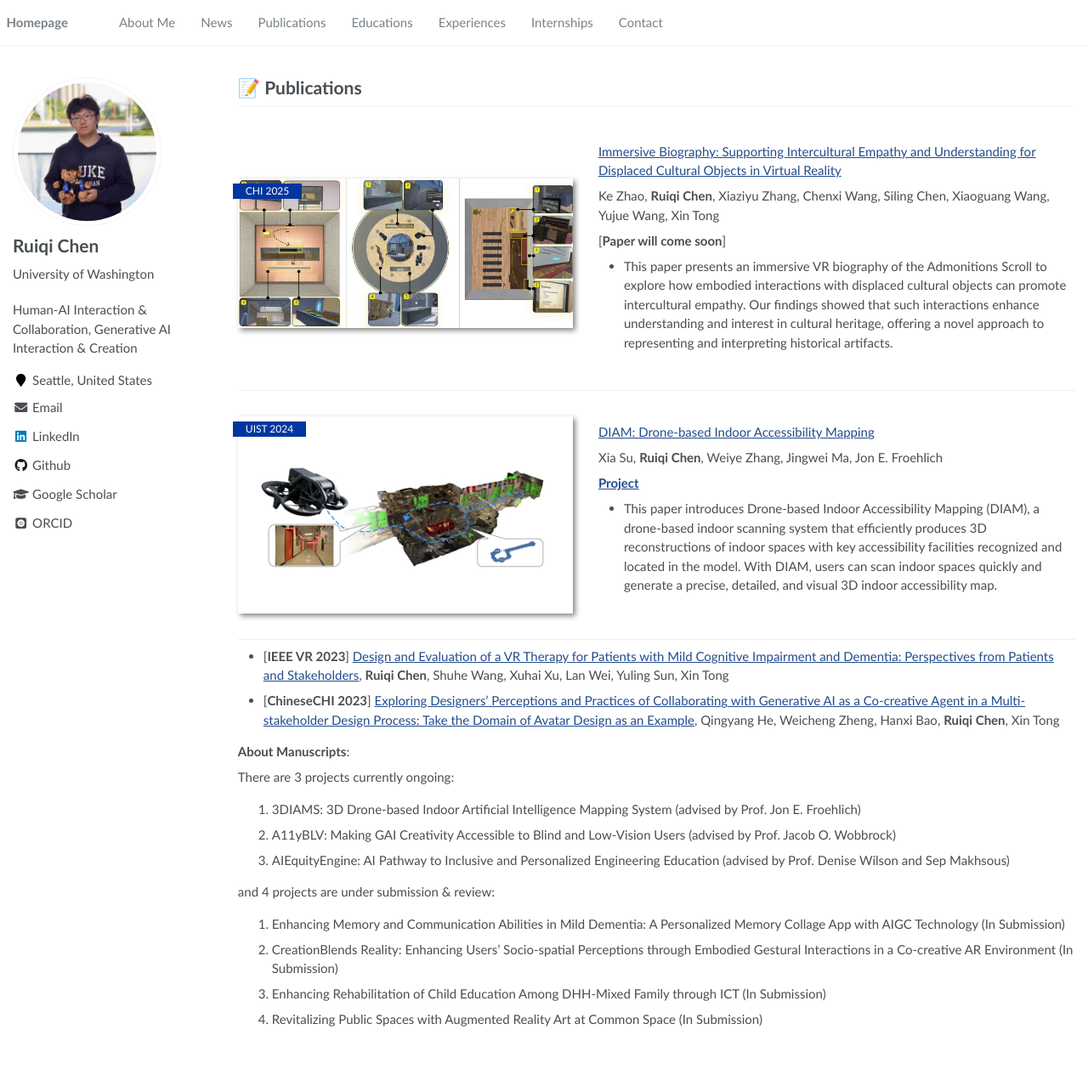
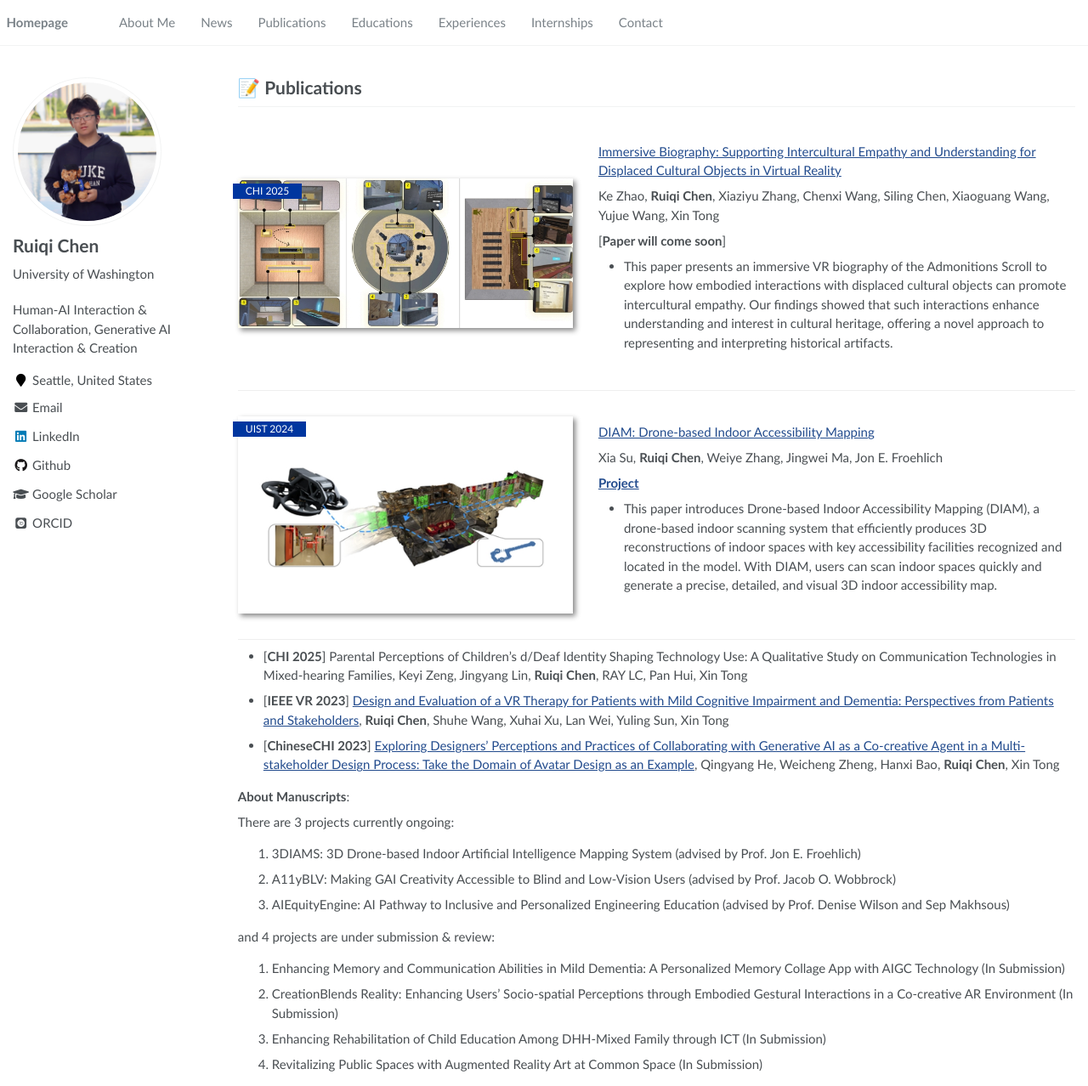
Before and after one commit to Ruiqi-Chen-0216/Ruiqi-Chen-0216.github.io, a Jekyll site: the page built from _pages/publications.md, in a window 1280 px wide and 1278 px high. Shown: the whole window at 85% size. Built offline with Jekyll 4.4.1, drawn with Linux system fonts in a browser that asks for light colours; some web fonts are replaced.

Commit message:
Update publications.md

```diff
--- a/_pages/publications.md
+++ b/_pages/publications.md
@@ -49,6 +49,9 @@ Xia Su, **Ruiqi Chen**, Weiye Zhang, Jingwei Ma, Jon E. Froehlich
 
 <!-- - [**WACV 2025**] What's Happening" - A Human-centered Multimodal Interpreter Explaining the Actions of Autonomous Vehicles, (camera-ready version coming soon) -->
 
+- [**CHI 2025**] Parental Perceptions of Children's d/Deaf Identity Shaping Technology Use: A Qualitative Study on Communication Technologies in Mixed-hearing Families, Keyi Zeng, Jingyang Lin, **Ruiqi Chen**, RAY LC, Pan Hui, Xin Tong
+
+
 - [**IEEE VR 2023**] [Design and Evaluation of a VR Therapy for Patients with Mild Cognitive Impairment and Dementia: Perspectives from Patients and Stakeholders](https://ieeexplore.ieee.org/document/10108617/), **Ruiqi Chen**, Shuhe Wang, Xuhai Xu, Lan Wei, Yuling Sun, Xin Tong
 
 - [**ChineseCHI 2023**] [Exploring Designers’ Perceptions and Practices of Collaborating with Generative AI as a Co-creative Agent in a Multi-stakeholder Design Process: Take the Domain of Avatar Design as an Example](https://dl.acm.org/doi/fullHtml/10.1145/3629606.3629675), Qingyang He, Weicheng Zheng, Hanxi Bao, **Ruiqi Chen**, Xin Tong
```
